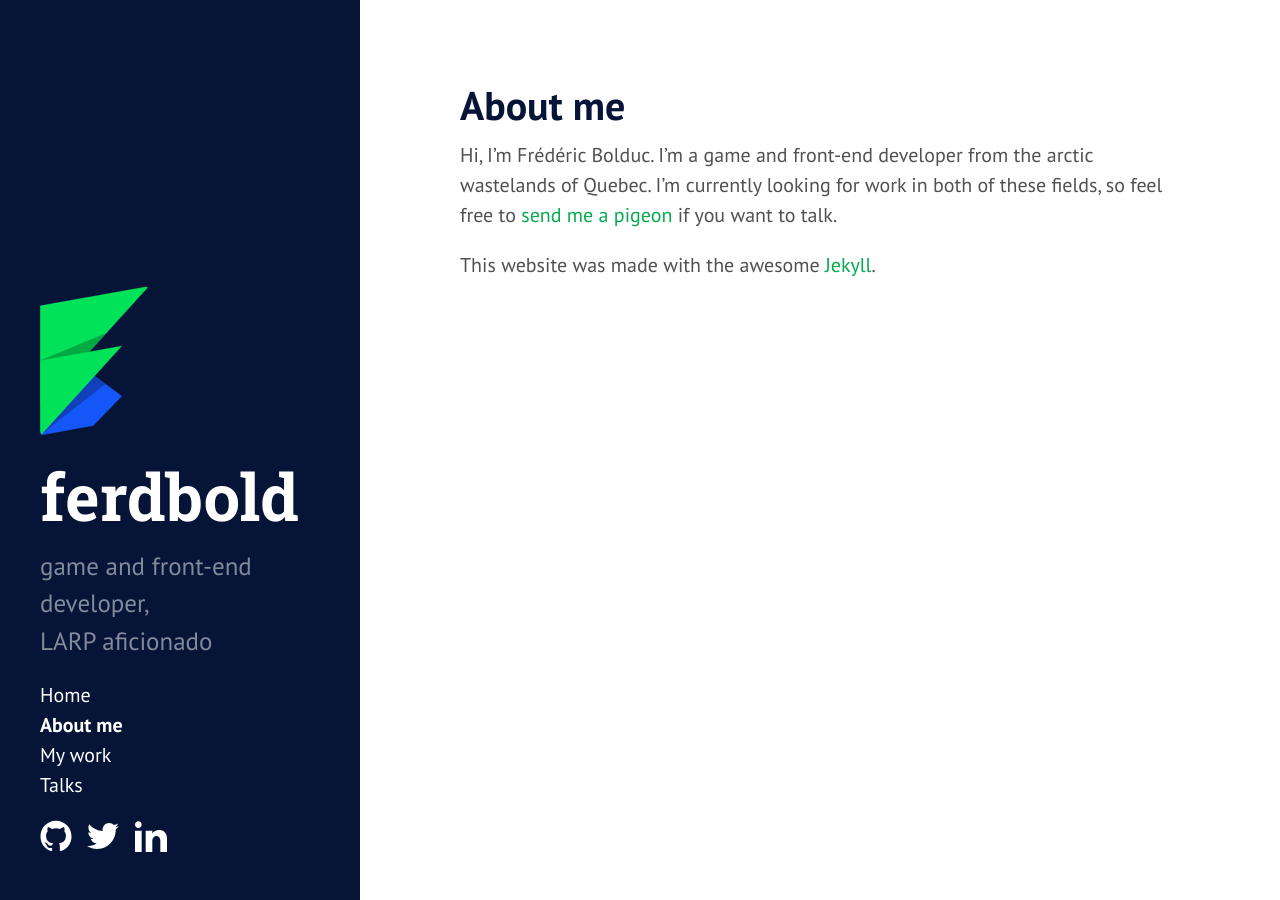
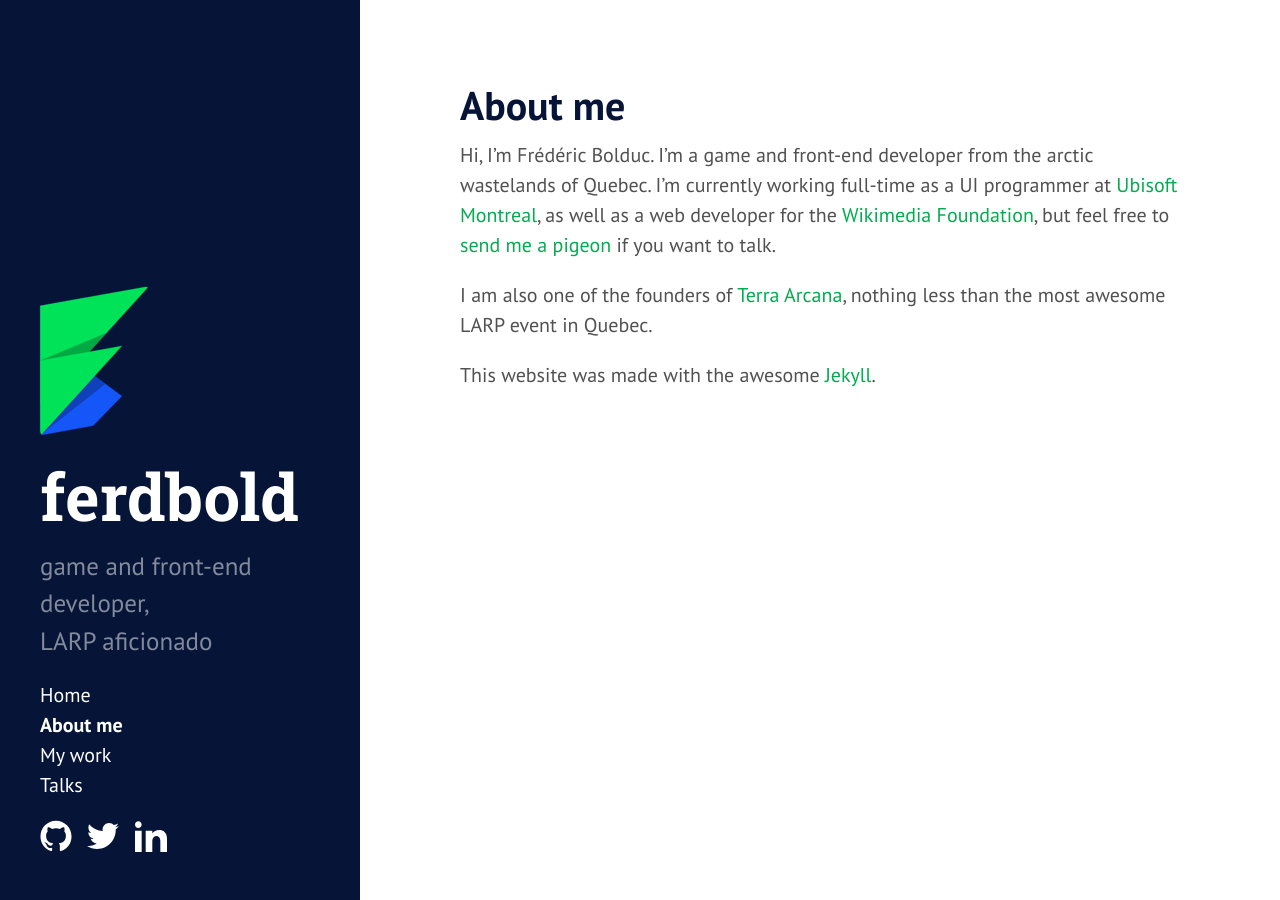
Before and after one commit to ferdbold/ferdbold.github.io, a Jekyll site: the page built from about.md, in a window 1280 px wide. Built offline with Jekyll 4.4.1, drawn with Linux system fonts in a browser that asks for light colours.

Commit message:
Update about.md

```diff
--- a/about.md
+++ b/about.md
@@ -5,6 +5,8 @@
 show_in_nav: true
 ---
 
-Hi, I'm Frédéric Bolduc. I'm a game and front-end developer from the arctic wastelands of Quebec. I'm currently looking for work in both of these fields, so feel free to [send me a pigeon](mailto:bolducfrederic@gmail.com) if you want to talk.
+Hi, I'm Frédéric Bolduc. I'm a game and front-end developer from the arctic wastelands of Quebec. I'm currently working full-time as a UI programmer at [Ubisoft Montreal](https://www.ubisoft.com), as well as a web developer for the [Wikimedia Foundation](https://wikimediafoundation.org), but feel free to [send me a pigeon](mailto:bolducfrederic@gmail.com) if you want to talk.
+
+I am also one of the founders of [Terra Arcana](http://terraarcana.com), nothing less than the most awesome LARP event in Quebec.
 
 This website was made with the awesome [Jekyll](http://jekyllrb.com).
```
